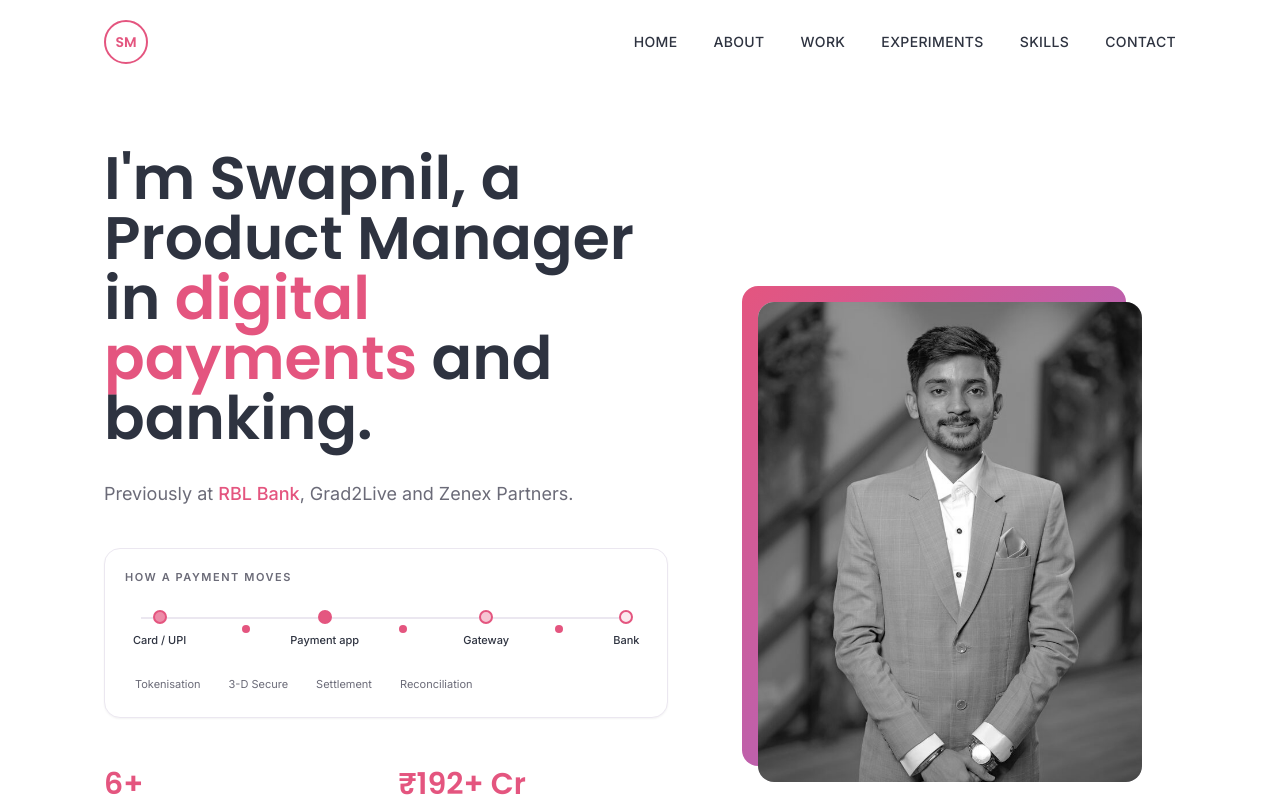
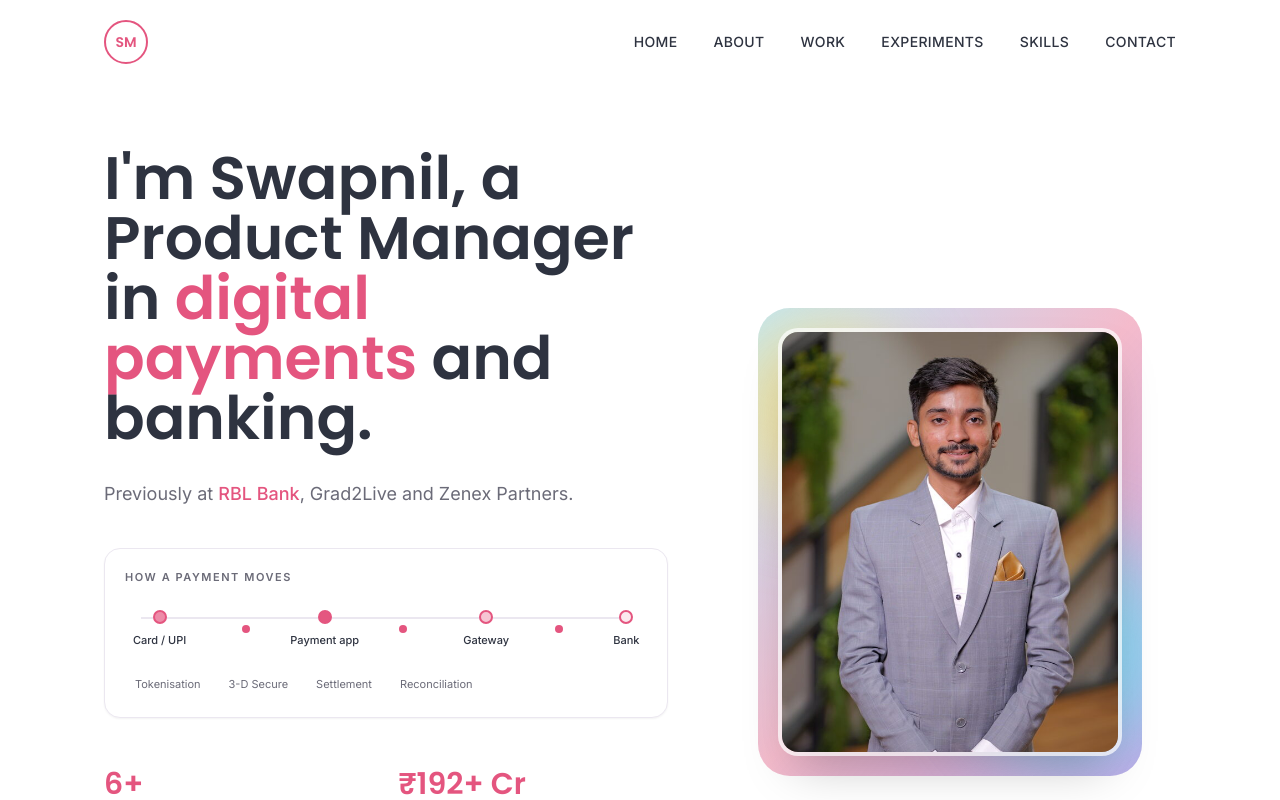
Before and after one commit to SwapnilMitkari/3d-portfolio, a React (Vite) app: page / in a window 1280 px wide. Shown: the top 800 px of the page. Built offline with nearby package versions, Linux system fonts and the light colour scheme.

Commit message:
Show hero photo in colour on an animated gradient backdrop
Remove the grayscale filter, crop tighter to the upper body, and replace
the offset gradient frame with a soft blurred backdrop that drifts
slowly behind the photo.

```diff
--- a/src/components/Hero.jsx
+++ b/src/components/Hero.jsx
@@ -32,13 +32,23 @@ const Hero = () => {
         </dl>
       </div>
 
-      <div className="animate-fade-up relative mx-auto w-full max-w-sm [animation-delay:200ms]">
-        <div className="absolute -left-4 -top-4 h-full w-full rounded-2xl bg-gradient-to-br from-pink to-purple" />
-        <div className="relative aspect-[4/5] overflow-hidden rounded-2xl bg-line">
+      <div className="animate-fade-up relative mx-auto w-full max-w-sm p-6 [animation-delay:200ms]">
+        <div className="absolute inset-0 overflow-hidden rounded-[2rem]">
+          <div className="absolute inset-0 bg-gradient-to-br from-sky-200 via-pink/40 to-purple/60" />
+          <span className="hero-blob absolute -left-8 top-6 h-44 w-44 rounded-full bg-amber-200/80 blur-2xl" />
+          <span className="hero-blob absolute -right-6 bottom-4 h-52 w-52 rounded-full bg-cyan-300/70 blur-2xl [animation-delay:-3s]" />
+        </div>
+
+        <div className="relative aspect-[4/5] overflow-hidden rounded-2xl shadow-2xl ring-4 ring-white/70">
           {photoMissing ? (
-            <div className="flex h-full items-center justify-center font-display text-6xl font-semibold text-muted">SM</div>
+            <div className="flex h-full items-center justify-center bg-line font-display text-6xl font-semibold text-muted">SM</div>
           ) : (
-            <img src={PHOTO} alt={profile.name} onError={() => setPhotoMissing(true)} className="h-full w-full object-cover grayscale" />
+            <img
+              src={PHOTO}
+              alt={profile.name}
+              onError={() => setPhotoMissing(true)}
+              className="h-full w-full scale-110 object-cover object-[50%_25%]"
+            />
           )}
         </div>
       </div>
--- a/src/index.css
+++ b/src/index.css
@@ -319,3 +319,13 @@ body {
   90% { opacity: 1; }
   100% { left: 94%; opacity: 0; }
 }
+
+/* Hero photo backdrop */
+.hero-blob {
+  animation: hero-blob 9s ease-in-out infinite;
+}
+
+@keyframes hero-blob {
+  0%, 100% { transform: translate(0, 0) scale(1); }
+  50% { transform: translate(14px, -18px) scale(1.12); }
+}
```
